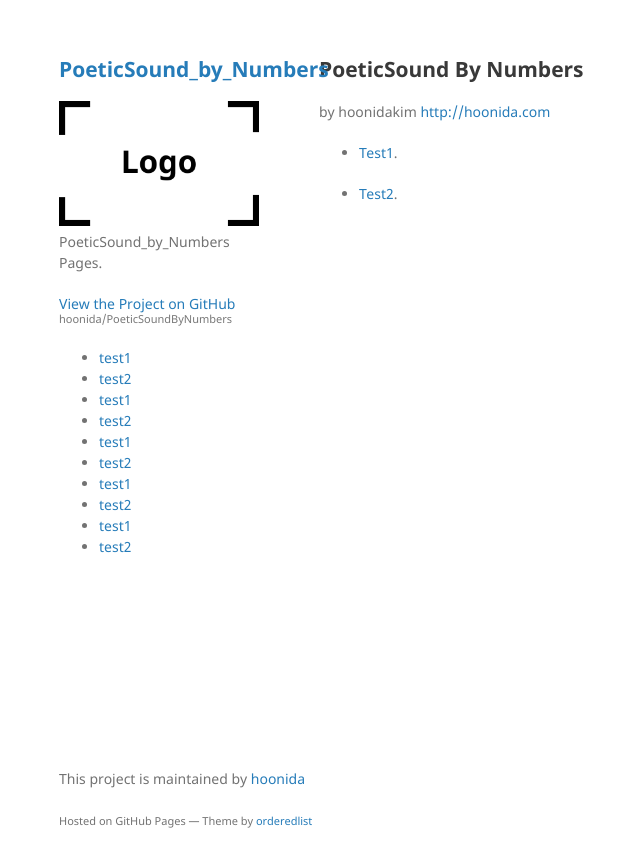
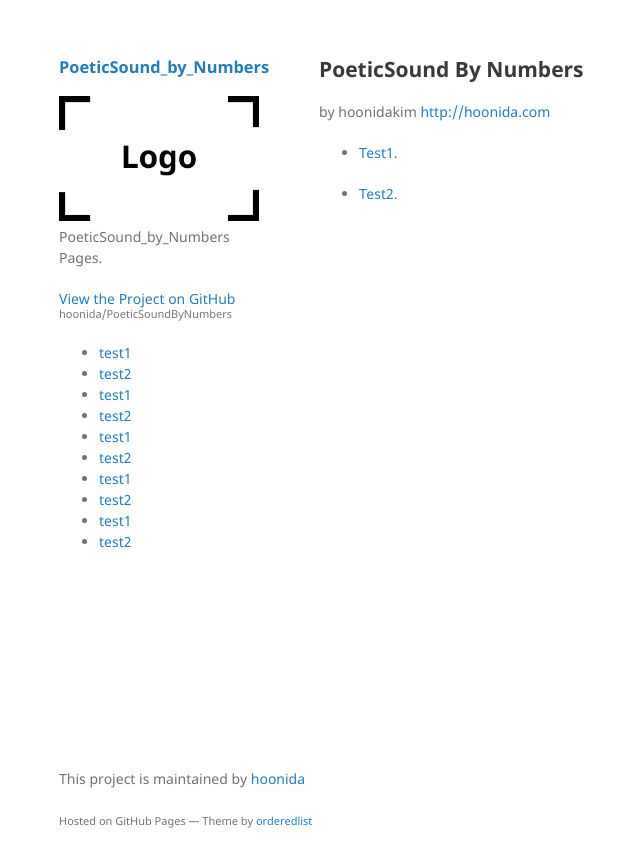
Before and after one commit to hoonida/PoeticSoundByNumbers, a Jekyll site: the page built from README.md, in a window 1280 px wide. Shown: the top 867 px of the page, without its empty margins (151-791 px from the left). Built offline with Jekyll 4.4.1, drawn with Linux system fonts in a browser that asks for light colours; our own code applies the rules of GitHub Pages for plain Markdown files.

```diff
--- a/_layouts/default.html
+++ b/_layouts/default.html
@@ -14,7 +14,7 @@
   <body>
     <div class="wrapper">
       <header>
-        <h2><a href="{{ "/" | absolute_url }}">{{ site.title | default: site.github.repository_name }}</a></h2>
+        <h3><a href="{{ "/" | absolute_url }}">{{ site.title | default: site.github.repository_name }}</a></h3>
 
         {% if site.logo %}
           <img src="{{site.logo | relative_url}}" alt="Logo" />
```
